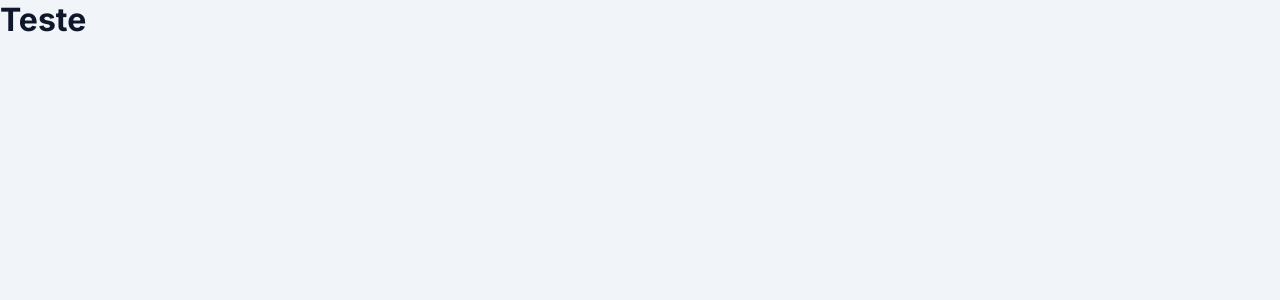
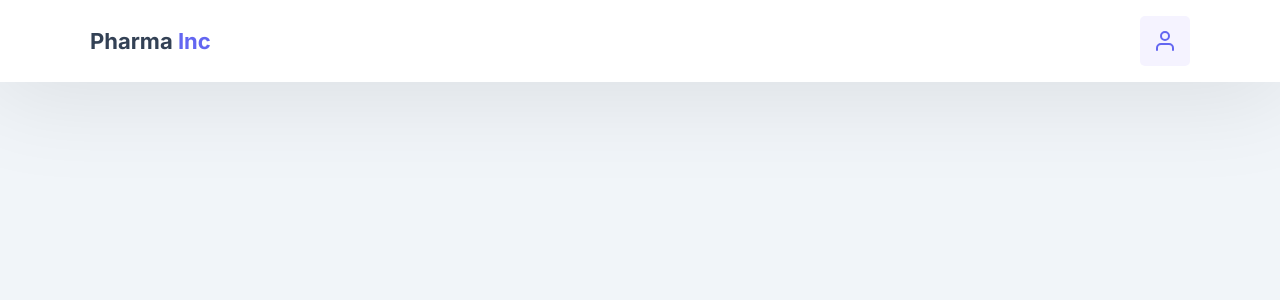
Before and after one commit to oigabrielteodoro/pharma.inc, a React (Vite) app: page / in a window 1280 px wide. Shown: the top 300 px of the page. Built offline with nearby package versions, Linux system fonts and the light colour scheme.

Commit message:
feat: add header component

```diff
--- a/src/App.tsx
+++ b/src/App.tsx
@@ -1,11 +1,12 @@
 import React from 'react'
 
+import { Header } from 'ui'
 import { AppConfiguration } from 'config'
 
 export function App() {
   return (
     <AppConfiguration>
-      <h1>Teste</h1>
+      <Header />
     </AppConfiguration>
   )
 }
--- /dev/null
+++ b/src/ui/Header/Header.styled.ts
@@ -0,0 +1,35 @@
+import styled from 'styled-components'
+import { theme } from 'config'
+
+export const Container = styled.header`
+  background: ${theme.colors.white};
+  box-shadow: ${theme.shadow.medium};
+  padding: ${theme.spacing[3]};
+`
+
+export const Content = styled.div`
+  max-width: ${theme.grid.maxWidth};
+  margin: 0 auto;
+  display: flex;
+  align-items: center;
+  justify-content: space-between;
+`
+
+export const Logo = styled.h1`
+  color: ${theme.colors.gray[700]};
+  font-size: ${theme.font.sizes.subtitle};
+
+  span {
+    color: ${theme.colors.indigo[500]};
+  }
+`
+
+export const Avatar = styled.div`
+  color: ${theme.colors.indigo[500]};
+  border-radius: ${theme.radius.medium};
+  background: ${theme.colors.indigo[50]};
+  width: 5rem;
+  height: 5rem;
+  display: grid;
+  place-items: center;
+`
--- /dev/null
+++ b/src/ui/Header/Header.tsx
@@ -0,0 +1,19 @@
+import React from 'react'
+import { FiUser } from 'react-icons/fi'
+
+import * as S from './Header.styled'
+
+export function Header() {
+  return (
+    <S.Container>
+      <S.Content>
+        <S.Logo aria-label='pharma inc'>
+          Pharma <span>Inc</span>
+        </S.Logo>
+        <S.Avatar aria-label='user avatar'>
+          <FiUser size={24} />
+        </S.Avatar>
+      </S.Content>
+    </S.Container>
+  )
+}
--- /dev/null
+++ b/src/ui/Header/index.ts
@@ -0,0 +1 @@
+export * from './Header'
--- /dev/null
+++ b/src/ui/index.ts
@@ -0,0 +1 @@
+export * from './Header'
```
Also changed, not shown: 2 other files (tests, documents, lock files or other folders).
